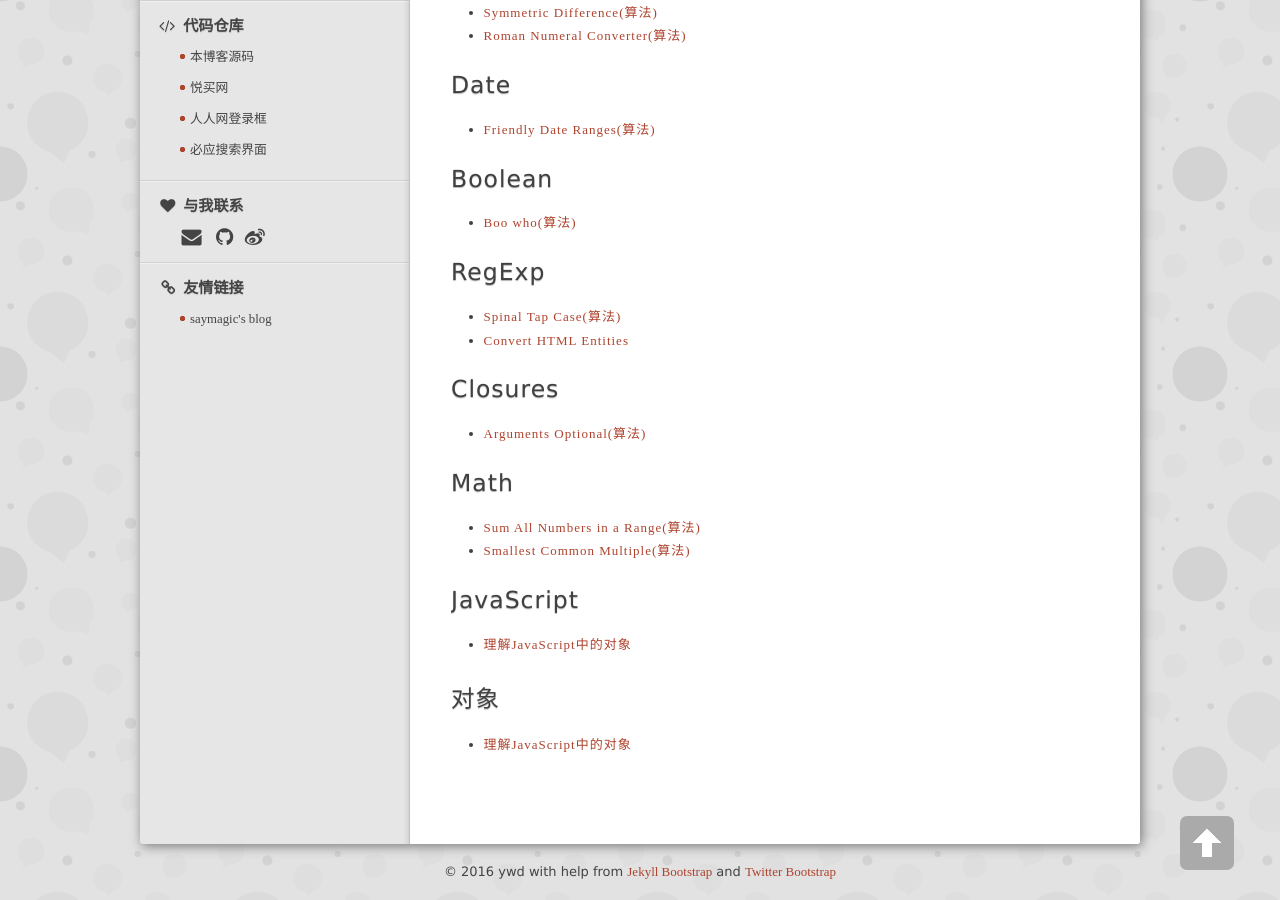
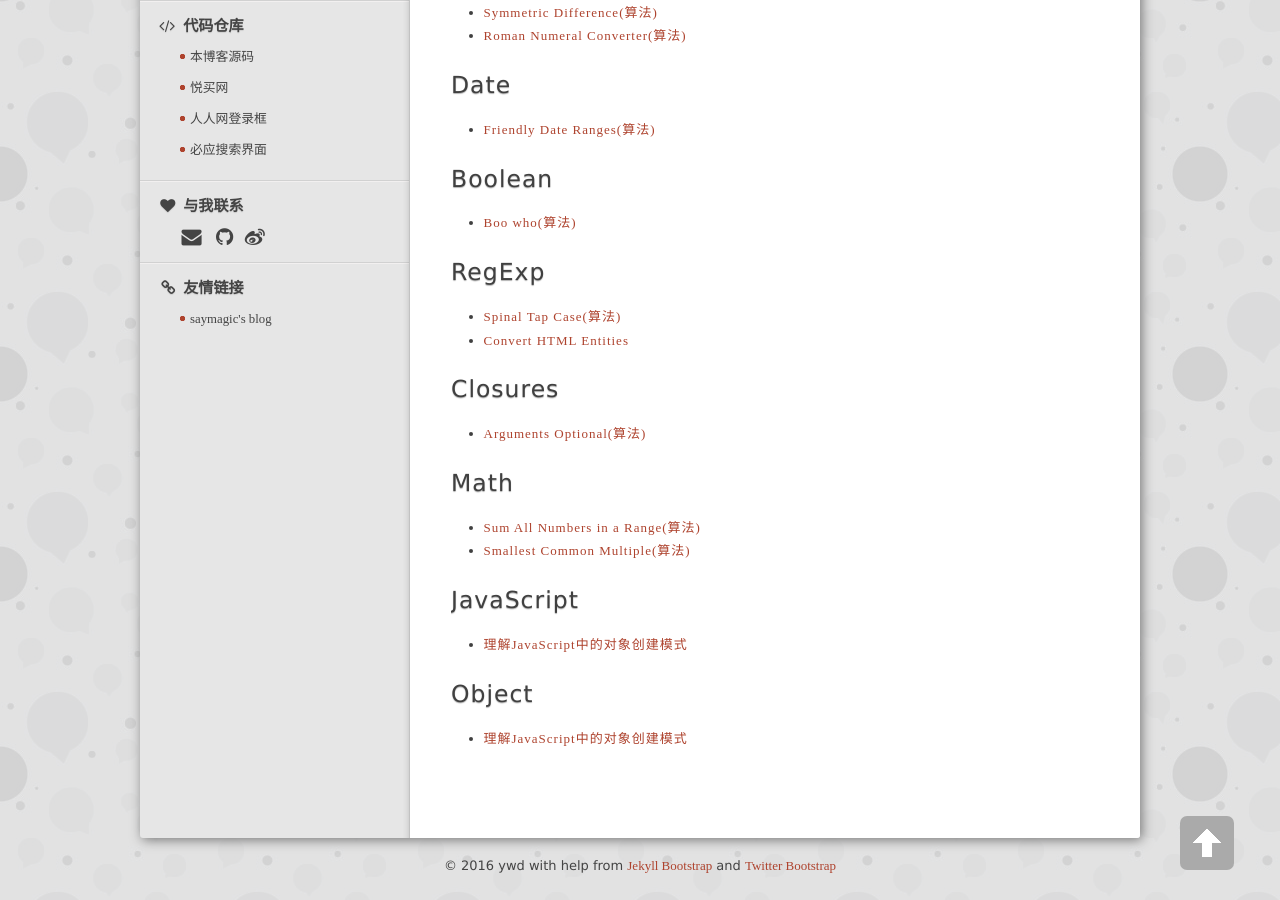
Before and after one commit to wendyppy/0-0-9.github.io, a Jekyll site: the page built from tags.html, in a window 1280 px wide and 900 px high, scrolled down 5426 px. Built offline with Jekyll 4.4.1, drawn with Linux system fonts in a browser that asks for light colours; nearby versions of some CDN libraries; library files that are not in the unit come from our copies; Markdown is read by kramdown in place of the engine named in the settings; some of the changed text lies outside the part shown.

Commit message:
alter object prototype

```diff
--- a/_posts/2016-07-20-understand-Objects-in-JavaScript.md
+++ b/_posts/2016-07-20-understand-Objects-in-JavaScript.md
@@ -1,10 +1,10 @@
 ---
 layout: post
-title: "理解JavaScript中的对象"
-keywords: ["JavaScript","对象","js"]
-description: "理解JavaScript中的对象、属性类型"
+title: "理解JavaScript中的对象创建模式"
+keywords: ["JavaScript","对象","js","构造函数模式","原型模式"]
+description: "深入理解JavaScript中的对象、常用的创建对象模式"
 category: "JavaScript"
-tags: ["JavaScript","对象"]
+tags: ["JavaScript","Object"]
 ---
 {% include JB/setup %}
 
```
